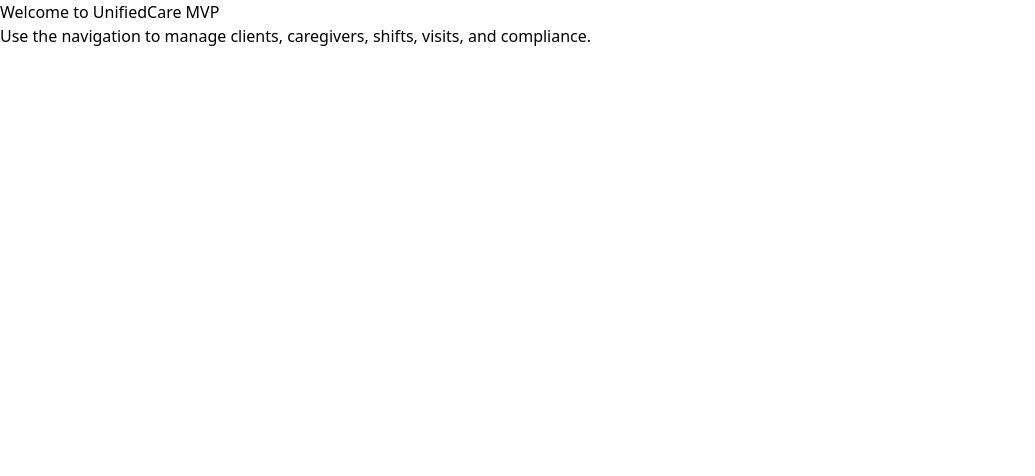
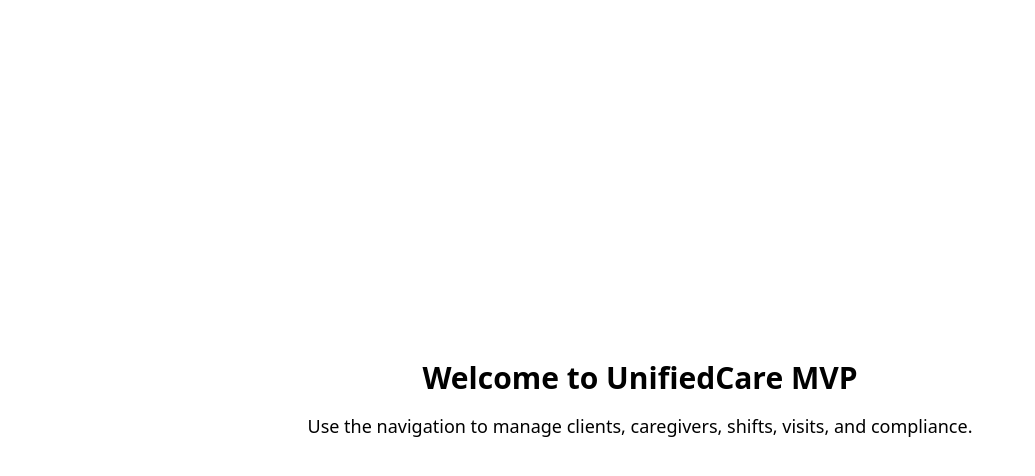
Before and after one commit to Padout/unifiedcare-mvp, a Next.js app: page / in a window 1280 px wide. Shown: the top 476 px of the page, without its empty margins (0-1035 px from the left). Built offline with nearby package versions, Linux system fonts and the light colour scheme.

Commit message:
Add tailwind.config.js

```diff
--- /dev/null
+++ b/tailwind.config.js
@@ -0,0 +1,11 @@
+/** @type {import('tailwindcss').Config} */
+module.exports = {
+  content: [
+    "./pages/**/*.{ts,tsx,js,jsx}",
+    "./components/**/*.{ts,tsx,js,jsx}",
+  ],
+  theme: {
+    extend: {},
+  },
+  plugins: [],
+};
```
